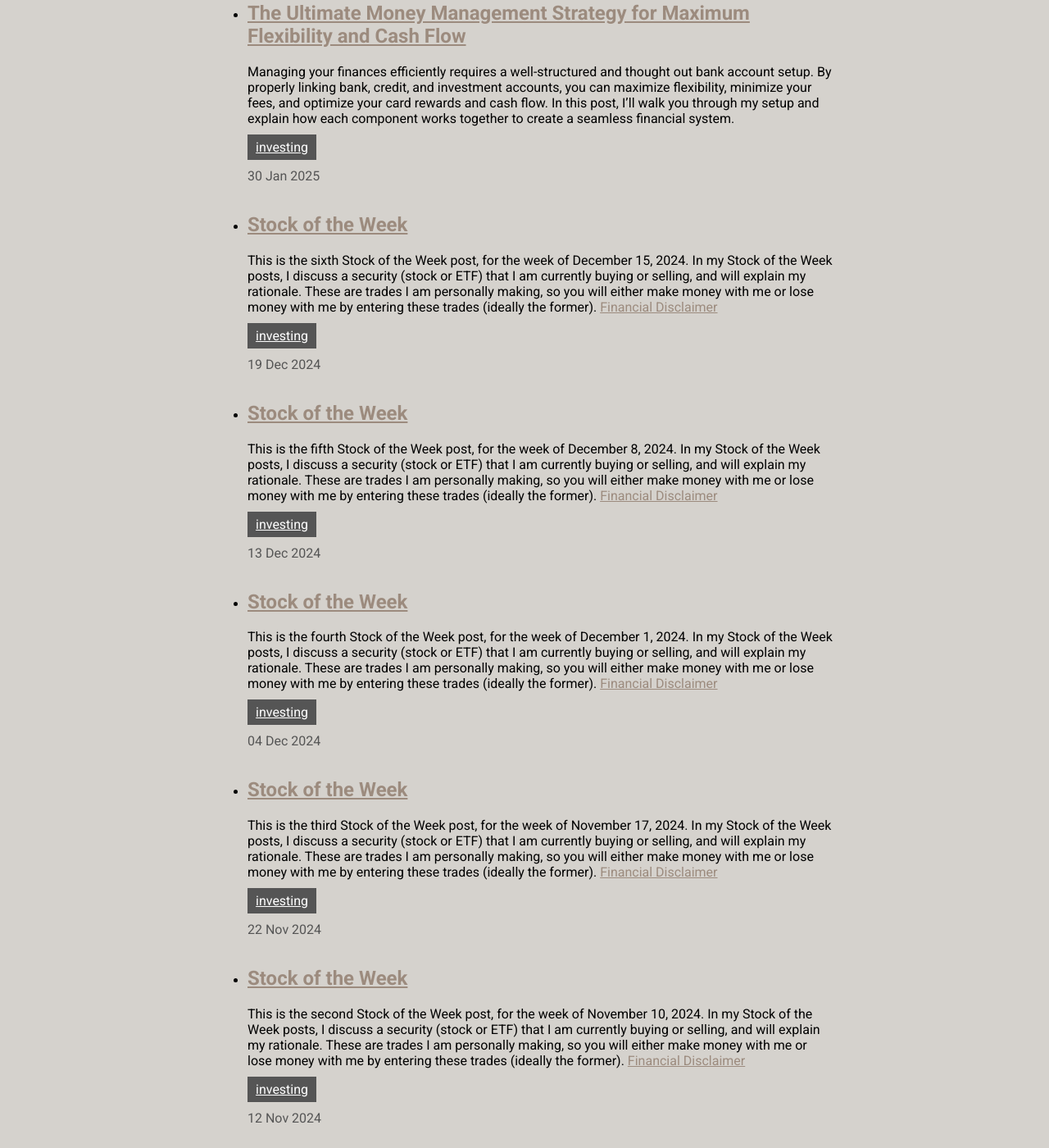
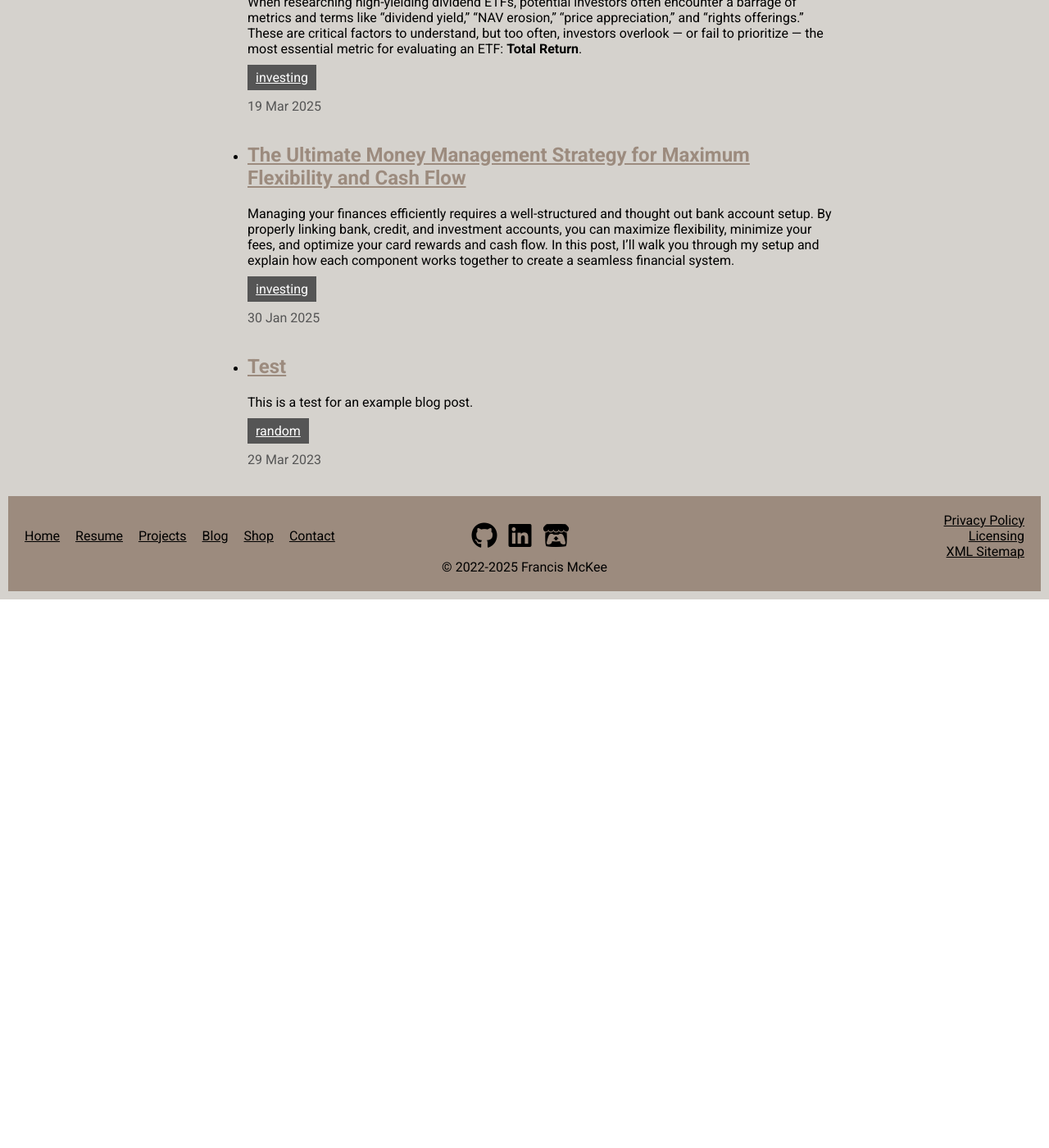
Before and after one commit to Francis-McKee/francis-mckee.github.io, a Jekyll site: the page built from blog.html, in a window 1280 px wide and 1400 px high, scrolled down 887 px. Shown: the whole window at 82% size. Built offline with Jekyll 4.4.1, drawn with Linux system fonts in a browser that asks for light colours; nearby versions of some CDN libraries; after the commit the page ends 1618 px from its top, so only the background shows below that; some of the changed text lies outside the part shown.

Commit message:
updated blog category, removed posts, added a post

```diff
--- a/_categories/investing.md
+++ b/_categories/investing.md
@@ -2,7 +2,7 @@
 short_name: investing
 name: Investing
 ---
-This is a category created for all posts related to investing and the stock market. Posts in this category are posted weekly with my 'Stock of the Week' picks and other general thoughts/ points of interest.
+This is a category created for all posts related to investing and the stock market.
 
 ### Financial Disclaimer:
 The information and tools provided on their website '[https://fnmckee.com]([https://fnmckee.com])', including but not limited to this blog, is for educational and informational purposes only. It should not be construed as financial, investment, or legal advice.
--- a/_posts/2024-11-06-stockoftheweek.md
+++ /dev/null
@@ -1,14 +0,0 @@
----
-layout: post
-category: investing
-title: "Stock of the Week"
-date: 2024-11-06
-comments: true
----
-
-Welcome, this is the first of many Stock of the Week posts. In such posts, I will discuss a security (stock or ETF) that I am currently buying or selling, and will explain my rationale. These are trades I am personally making, so you will either make money with me or lose money with me by entering these trades (ideally the former). [Financial Disclaimer](https://fnmckee.com/categories/investing.html)
-
-## Stock of the Week
-The first Stock of the Week is an ETF with the ticker symbol [**$FIAT**](https://www.nasdaq.com/market-activity/etf/fiat). The ETF ticker symbol **$FIAT** represents the *YieldMax Short COIN Option Income Strategy ETF*. This ETF is unique in that it provides exposure to inverse movements of Coinbase (COIN) stock. Its strategy uses a synthetic covered put approach, which essentially generates income from options and provides limited downside exposure if the stock decreases in value. As of November 6, 2024 at 2:12 pm EST, the ETF is down over %28. This is due to the euphoria of Donald Trump's 2024 election win, driving up the share price of $COIN over %30 at the time of writing.
-
-I will be buying 250 shares of **$FIAT** today for a total cost basis of a little under $3000. As the euphoria of the elction comes down, I predict the price of bitcoin will fall in the short term, bringing down the price of $COIN back to normal numbers. This will drive the price of **$FIAT** up and we should be able to collect some nice capital gains. **$FIAT** has a current dividend yield of 107.17% according to [Nasdaq.com](https://www.nasdaq.com/market-activity/etf/fiat/dividend-history), and pays monthly. The previous monthly payment was $1.4513 per share. The Ex-Dividend date this month is Thursday November 14, with Payment date being the next day, Friday November 15. By buying today at a low, we can expect both capital gains in the short term and a dividend later this month. We can then decide after the dividend Payment date to continue to hold **$FIAT** for passive dividend income or sell to realize our capital gains.
--- a/_posts/2024-11-12-stockoftheweek.md
+++ /dev/null
@@ -1,19 +0,0 @@
----
-layout: post
-category: investing
-title: "Stock of the Week"
-date: 2024-11-12
-comments: true
----
-
-This is the second Stock of the Week post, for the week of November 10, 2024. In my Stock of the Week posts, I discuss a security (stock or ETF) that I am currently buying or selling, and will explain my rationale. These are trades I am personally making, so you will either make money with me or lose money with me by entering these trades (ideally the former). [Financial Disclaimer](https://fnmckee.com/categories/investing.html)
-
-## Stock of the Week
-The Stock of the Week this week is [**$RDTE**](https://www.roundhillinvestments.com/etf/rdte/), which represents the *Small Cap 0DTE Covered Call Strategy ETF* by Roundhill Investments. With the election win of Donald Trump, Small Cap stocks are in a prime position for growth, thanks to lower taxes and a looser governmental regulatory environment. Rather than trying to pick and choose the specific stock/s I think will benefit the most, I would rather invest in an ETF that provides exposure to the Small Cap Index of the Russell 2000. $RDTE sells out-of-the-money 0DTE (0 days till expiration) calls to provide weekly dividend income. These sold calls are Covered Calls, meaning they own the underlying security, providing exposure to the price return of the Russell 2000. $RDTE has a %31.61 Dividend Yield ([Roundhill Investments](https://www.roundhillinvestments.com/etf/rdte/)), and is currently up %9.5 YTD since inception on September 10, 2024. I will be buying $RDTE and slowly increasing my position over time on down days.
-
-Today would also be a good day to take advantage of the dip and buy [**$TSLY**](https://www.nasdaq.com/market-activity/etf/tsly/dividend-history) - *YieldMax TSLA Option Income Strategy ETF* - if you have the funds to spare. The $TSLY ETF has a Dividend Yield of %74.26 according to [Nasdaq.com](https://www.nasdaq.com/market-activity/etf/tsly/dividend-history). I currently have a substantial position of $3000 in this ETF and will not be buying more today.
-
-## Additional Resources
-- [Small caps could outperform by more than 100% in the next few days, says Fundstrat's Tom Lee](https://www.youtube.com/watch?v=-Q1W8TubiDY) - CNBC Television
-- [Small caps an 'opportunity' under Trump, expert says](https://www.youtube.com/watch?v=h0wmKvkFhIg) - Yahoo Finance
-- [AMZN, ASML, Small Caps: Names to Watch Into 2025](https://www.youtube.com/watch?v=XHQtcSGMEpQ) - Schwab Network
--- a/_posts/2024-11-22-stockoftheweek.md
+++ /dev/null
@@ -1,16 +0,0 @@
----
-layout: post
-category: investing
-title: "Stock of the Week"
-date: 2024-11-22
-comments: true
----
-
-This is the third Stock of the Week post, for the week of November 17, 2024. In my Stock of the Week posts, I discuss a security (stock or ETF) that I am currently buying or selling, and will explain my rationale. These are trades I am personally making, so you will either make money with me or lose money with me by entering these trades (ideally the former). [Financial Disclaimer](https://fnmckee.com/categories/investing.html)
-
-## Stock of the Week
-The stock of the week this week is [**$ULTY**](https://www.nasdaq.com/market-activity/etf/ulty), the *YieldMax Ultra Option Income Strategy ETF*. ULTY is an actively managed ETF that seeks to generate monthly income from a portfolio of covered call strategies on multiple underlying securities (typically 15-30), according to its page on the [YieldMax website](https://www.yieldmaxetfs.com/ulty/).
-
-This is a **high risk** ETF, as due to the fund's investment strategy, ULTY's exposure to the share price gains of the underlying securities are capped. However, the share price of ULTY is subject to all potential losses of the underlying securities, which may not be offset by income received by ULTY. My goal for my portfolio is to generate weekly cash flow through dividends, with no plan to sell the dividend producing securities at any time unless I see a better cash flow opportunity. Because of my plan to never sell the security, I will be okay with a decline in the share price of ULTY, as long as it continues paying its dividend. **If you are not comfortable with the share price potentially declining, this is not the ETF to buy!**
-
-As for the dividend of ULTY, it's current dividend yield is %100.36 at the time of writing and its last payment on November 15 was $0.8313 per share. An investment of $3000 in this ETF, at the current share price of around $10, returns a dividend of around $249 a month! This is a fantastic addition to our portfolio and aptly fits the goal of providing consistent cash flow. I already own a significant number of shares in ULTY, so I only bought another 50 shares today for a little under $500.
--- a/_posts/2024-12-04-stockoftheweek.md
+++ /dev/null
@@ -1,14 +0,0 @@
----
-layout: post
-category: investing
-title: "Stock of the Week"
-date: 2024-12-04
-comments: true
----
-
-This is the fourth Stock of the Week post, for the week of December 1, 2024. In my Stock of the Week posts, I discuss a security (stock or ETF) that I am currently buying or selling, and will explain my rationale. These are trades I am personally making, so you will either make money with me or lose money with me by entering these trades (ideally the former). [Financial Disclaimer](https://fnmckee.com/categories/investing.html)
-
-## Stock of the Week
-This week's Stock of the Week is [**$MRNY**](https://www.nasdaq.com/market-activity/etf/mrny), the *YieldMax MRNA Option Income Strategy ETF*. Moderna ($MRNA) is currently down 62.5% at the time of writing, which we can take advantage of by buying [**$MRNY**]. Due to the recent presidential election win of Donald Trump, I believe legislation will be put in place (such as banning direct-to-consumer advertisements for pharma companies) that will continue to drive down the profits of MRNA, driving down the share price as well for MRNA and MRNY. This makes $MRNY even better for cash flow, as if we reinvest our dividends we will be able to buy more shares at the cheaper prices (as long as the ETF is not reverse split back to $30+). I recommend turning Dividend Reinvestment on for MRNY until *YieldMax* decides to do a reverse split to maximize your cash flow while share price is cheap. Once the ETF is reverse split we can then analyze our position and decide whether to turn Dividend Reinvestment off and use the dividends elsewhere.
-
-As previously mentioned, my goal for my portfolio is to generate weekly cash flow through dividend income, and I believe MRNY is a perfect addition to our portfolio to help us with that. MRNY is currently at $5.46 per share, down 1.27% on the day. According to [Nasdaq.com](https://www.nasdaq.com/market-activity/etf/mrny/dividend-history), MRNY has a 52.43% Dividend Yield, paying monthly distributions of about $0.22 per share. This is down from the $0.40 per share MRNY has been paying in previous months due to the decline in share price. Still, a 50% annual yield means you will double your initial investment in about 2 years, which is much better than most dividend paying securities. The ex-date for MRNY for the month of December is today, December 4, with Payment date being tomorrow, December 5.
--- a/_posts/2024-12-13-stockoftheweek.md
+++ /dev/null
@@ -1,16 +0,0 @@
----
-layout: post
-category: investing
-title: "Stock of the Week"
-date: 2024-12-13
-comments: true
----
-
-This is the fifth Stock of the Week post, for the week of December 8, 2024. In my Stock of the Week posts, I discuss a security (stock or ETF) that I am currently buying or selling, and will explain my rationale. These are trades I am personally making, so you will either make money with me or lose money with me by entering these trades (ideally the former). [Financial Disclaimer](https://fnmckee.com/categories/investing.html)
-
-## Stock of the Week
-The stock of the week for this week is [**$CONY**](https://www.yieldmaxetfs.com/our-etfs/cony/), the *YieldMax COIN Option Income Strategy ETF*. This ETF is unique in that it is an actively managed fund that does not invest directly in $COIN, but seeks to generate monthly income by selling/writing call options. Coinbase Global (COIN) is a company that provides technology for the crypto economy including a platform for trading crypto and tools to help developers build crypto products and accept crypto as payment. Following the election win of Donald Trump, the most well known cryptocurrency Bitcoin rose above $80,000 for the first time ever, finally rising over $100,000 on December 5. Regardless of your opinion on Bitcoin, I believe we can still set ourselves up to profit (in USD) long term by buying $CONY and collecting the monthly dividends they provide.
-
-CONY is currently priced at $15.69, and pays a dividend of %102.03, according to [Nasdaq.com](https://www.nasdaq.com/market-activity/etf/cony/dividend-history#google_vignette). Its last Dividend Payment Date is today (December 13), and is paying $1.3391 per share. While it is too late to buy the ETF and receive todays dividend, I still believe this is a great time to buy CONY as it has recently fallen over %14 in just the last 5 days. A dividend yield of %102.03 means you will make your initial investment back in dividends just about a year!
-
-In my first Stock of the Week blog post ([here](https://fnmckee.com/investing/2024/11/06/stockoftheweek.html)), I recommended you buy $FIAT, which provides exposure to the inverse movements of Coinbase (COIN) stock. By holding both $FIAT and now $CONY we can continue to collect dividends off both ETF's, profiting regardless of whether the share price of COIN goes up or down.
--- a/_posts/2024-12-19-stockoftheweek.md
+++ /dev/null
@@ -1,24 +0,0 @@
----
-layout: post
-category: investing
-title: "Stock of the Week"
-date: 2024-12-19
-comments: true
----
-
-This is the sixth Stock of the Week post, for the week of December 15, 2024. In my Stock of the Week posts, I discuss a security (stock or ETF) that I am currently buying or selling, and will explain my rationale. These are trades I am personally making, so you will either make money with me or lose money with me by entering these trades (ideally the former). [Financial Disclaimer](https://fnmckee.com/categories/investing.html)
-
-## Stock of the Week
-This is a great time for another Stock of the Week post. Most of the market is down today and yesterday due to the Federal Reserve projecting fewer interest rate cuts for 2025 as well as projecting an increase in inflation at 2.5%. This caused many investors to sell their securities, removing their debt and hopefully taking profits. This looks like a prime buying opportunity to me, a chance to buy more dividend paying stocks and ETF's on sale as we wait for the prices to rebound.
-
-While I did recommend the ETF $CONY last week due to the rising value of Bitcoin, this week I will recommend a similar ETF for the same reason - [**$MSTY**](https://www.yieldmaxetfs.com/msty/). $MSTY represents the *YieldMax MSTR Option income Strategy ETF* This ETF is similar to $CONY in that it is an actively managed fund that does not invest directly in its underlying (MSTR in this case), but instead seeks to generate income by selling/writing call options.
-
-Following the election win of Donald Trump, the most well known cryptocurrency Bitcoin rose above $80,000 for the first time ever, finally rising over $100,000 on December 5. And MicroStrategy (MSTR) has been buying Bitcoin like crazy, beginning in 2020 as a hedge against inflation, and is now the largest corporate holder of the cryptocurrency. It also just bought another $1.5 billion of Bitcoin before being added to the Nasdaq 100 Index on December 23. The company now owns about $45 billion worth of Bitcoin.
-
-Now lets see how this helps us. The current price of MSTY is 28.75, and pays a 110.34% annual Dividend Yield according to [Nasdaq.com](https://www.nasdaq.com/market-activity/etf/msty/dividend-history). It's next Dividend Payment Date is tomorrow, and will be paying $3.0821 per share. While it is too late to buy today if we wish to get the dividend tomorrow (Ex and Record date is today), I still think we should take advantage of the current sale (down around %22 over the past 5 days) and buy another long term dividend producing ETF for our portfolio.
-
-## Additional Resources
-- [Federal Reserve cuts interest rates by 0.25 percentage points, but projects fewer reductions in 2025](https://www.cbsnews.com/news/federal-reserve-fed-meeting-interest-rate-cut-decision-december-2024/) - CBS News
-- [MicroStrategy CEO Saylor: Logical Thing for U.S. is to buy Bitcoin and own the future](https://www.youtube.com/watch?v=rMle4zhQZqA) - CNBC Television
-- [MicroStrategy Buys Even More Bitcoin. The Stock Is Jumping Again.](https://www.barrons.com/articles/microstrategy-stock-bitcoin-price-buy-ec68a03c) - Barron's
-- [MicroStrategy Buys More Bitcoin Ahead of Joining Nasdaq 100](https://finance.yahoo.com/news/microstrategy-buys-more-bitcoin-ahead-144959691.html) - Yahoo Finance (Bloomberg)
```
Also changed, not shown: _posts/2025-11-10-creation-genesis-1.md (added, +103 -0 lines), 9 other files.
